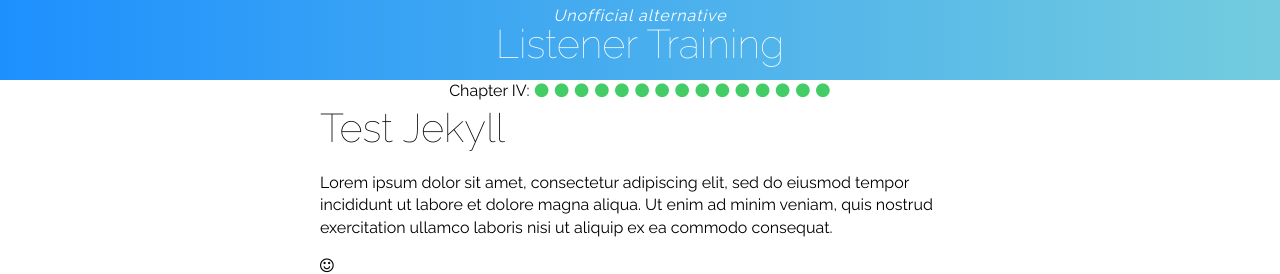
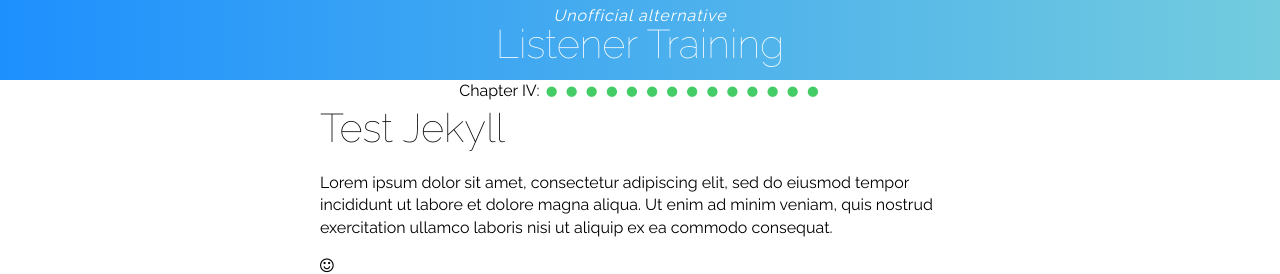
Before and after one commit to RarelyCharlie/rarelycharlie.github.io, a Jekyll site: the page built from test.md, in a window 1280 px wide. Shown: the top 274 px of the page. Built offline with Jekyll 4.4.1, drawn with Linux system fonts in a browser that asks for light colours; nearby versions of some CDN libraries.

Commit message:
no index blob!

```diff
--- a/_layouts/listen.html
+++ b/_layouts/listen.html
@@ -73,7 +73,7 @@ i.fa-heart {color: red;}
 i.fa-star {color: gold;}
 #progress {height: 24px; text-align: center;}
 #progress span {font-size: 12px; display: inline-block; position: relative; bottom: 2px;}
-#progress a {display: inline-block; width: 16px;}
+#progress a {display: inline-block; width: 16px; font-size: 12px;}
 </style>
 <script>
 Persist = {
@@ -237,7 +237,7 @@ reviewpage = function () {
 {% for section in site.listen %}{% if section.class == 'chapter' and section.serial > page.serial %}{% break %}{% endif %}{% if section.class == 'chapter' %}{% assign thischap = thischap | plus: 1 %}{% assign chapstart = section.serial | plus: 1 %}{% else %}{% assign final = section.serial %}{% endif %}{% endfor %}
 Chapter {% case thischap %}{% when 1 %}I{% when 2 %}II{% when 3 %}III{% when 4 %}IV{% endcase %}:
 {% for section in site.listen %}
-	{% if section.serial <= chapstart or section.serial > final %}
+	{% if section.class == 'index' or section.serial <= chapstart or section.serial > final %}
 		{% continue %}
 	{% else %}
 		{% if section.serial <= page.serial %}
```
